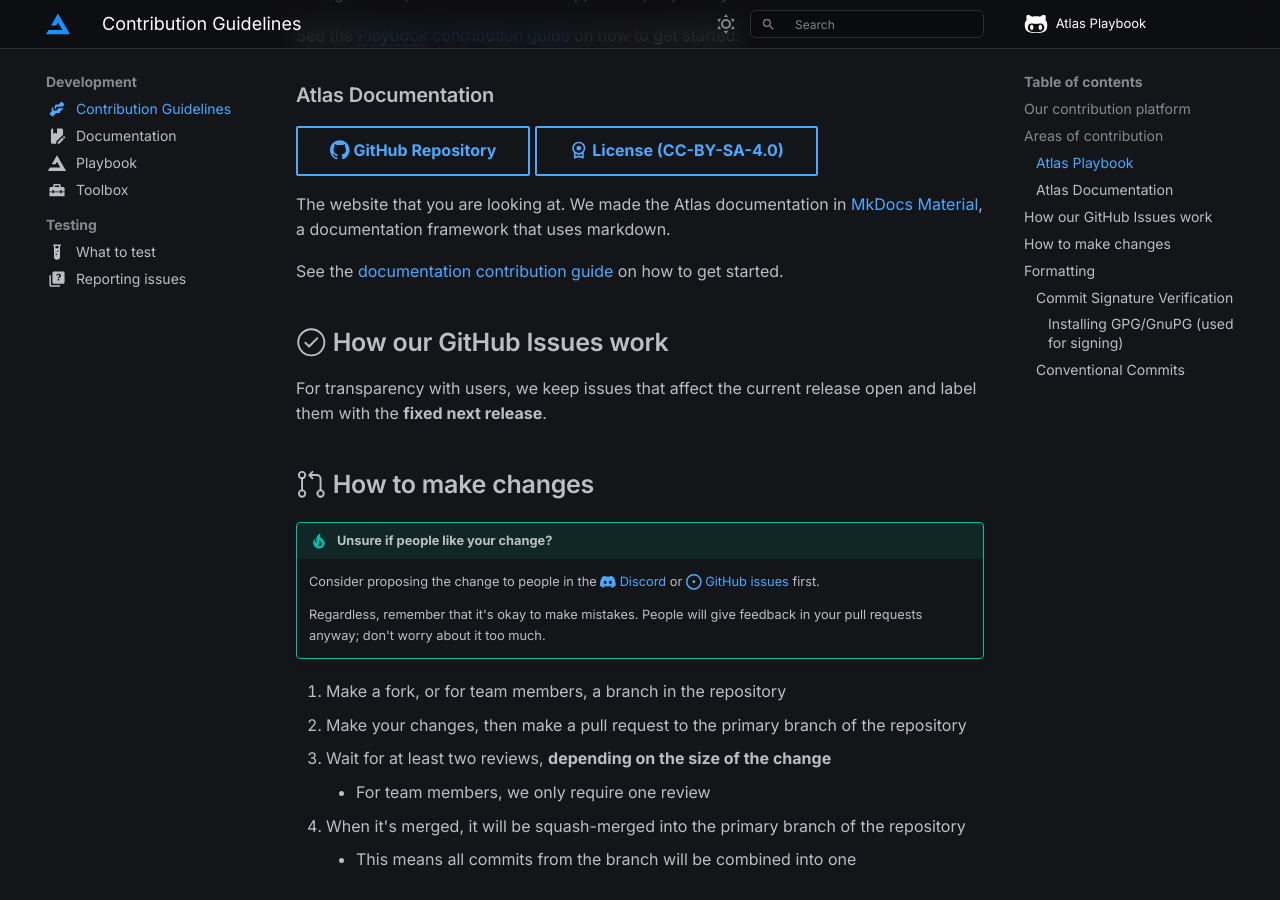
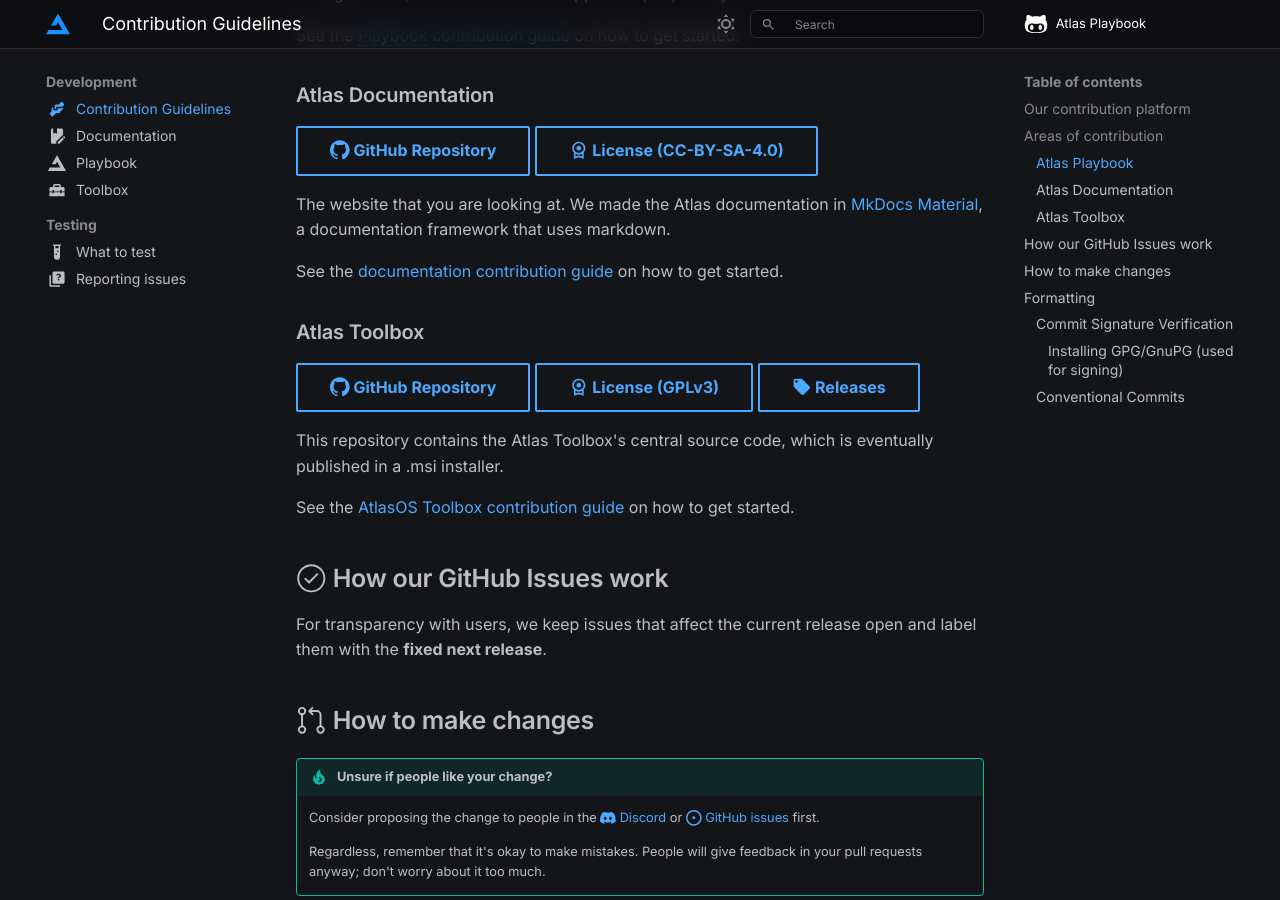
Before and after one commit to Atlas-OS/docs, an MkDocs documentation site: the page built from docs/contributing/contribution-guidelines.md, in a window 1280 px wide and 900 px high, scrolled down 779 px. Built offline with MkDocs 1.6.1 and Material for MkDocs 9.7.7, drawn with Linux system fonts in a browser that asks for light colours; some web fonts are replaced; comment, search, counter and statistics services are not loaded.

Commit message:
feat: added toolbox to main contribution guidelines page

```diff
--- a/docs/contributing/contribution-guidelines.md
+++ b/docs/contributing/contribution-guidelines.md
@@ -36,6 +36,15 @@ The website that you are looking at. We made the Atlas documentation in [MkDocs
 
 See the [documentation contribution guide](documentation.md) on how to get started.
 
+### Atlas Toolbox
+
+[:simple-github: GitHub Repository](https://github.com/Atlas-OS/toolbox){ .md-button }
+[:material-license: License (GPLv3)](https://github.com/Atlas-OS/toolbox/blob/main/LICENSE){ .md-button }
+[:material-tag: Releases](https://github.com/Atlas-OS/astlas-toolbox/releases){ .md-button }
+
+This repository contains the Atlas Toolbox's central source code, which is eventually published in a .msi installer.
+
+See the [AtlasOS Toolbox contribution guide](toolbox.md) on how to get started.
 ## :octicons-issue-closed-24: How our GitHub Issues work
 
 For transparency with users, we keep issues that affect the current release open and label them with the **fixed next release**.
```
